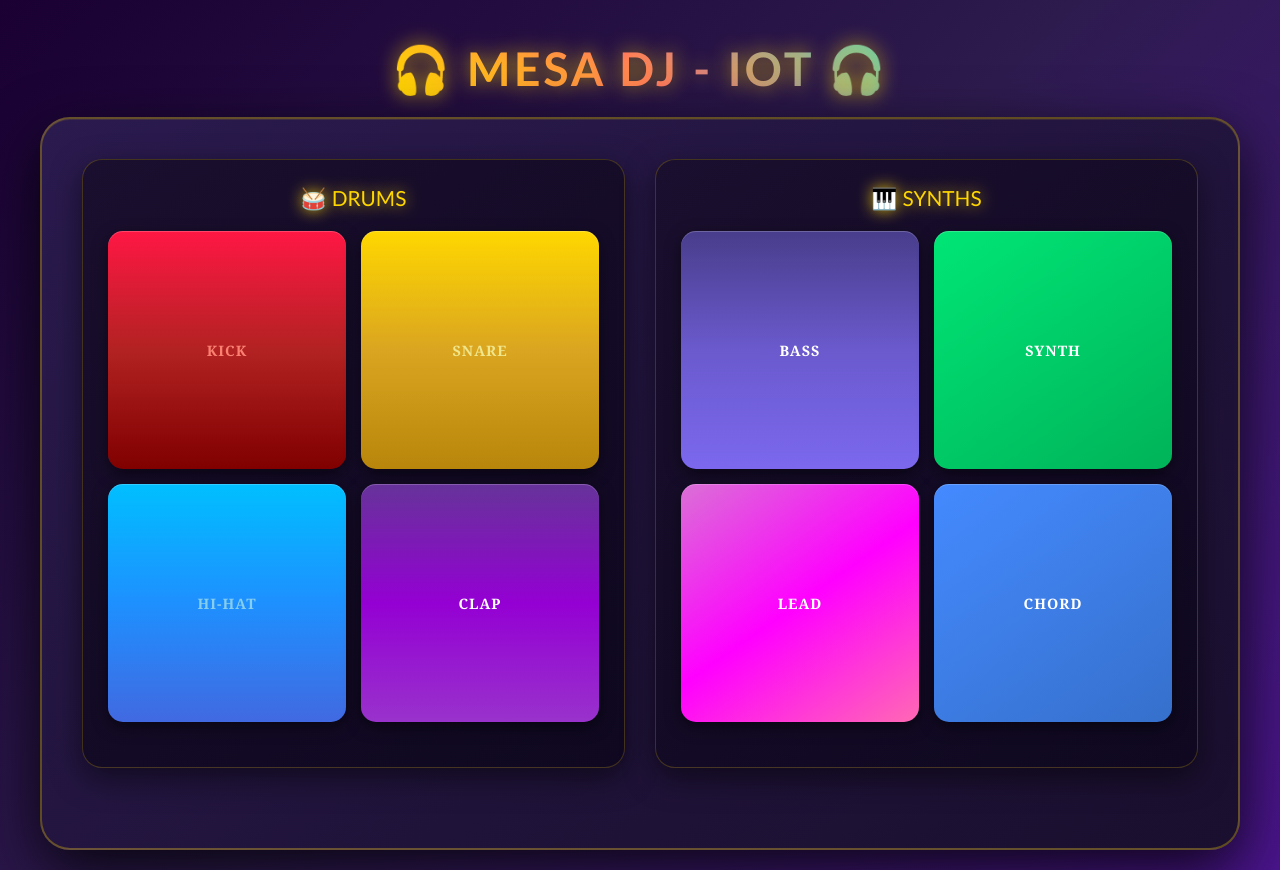
After one commit to JoyceMirandaa/mesaDJ, a PHP site: page / in a window 1280 px wide. The commit adds this page. Run offline with PHP 8.4, Linux system fonts and the light colour scheme.

Commit message:
Add files via upload

```diff
--- /dev/null
+++ b/index.php
@@ -0,0 +1,181 @@
+<!DOCTYPE html>
+<html lang="pt-BR">
+<head>
+    <meta charset="UTF-8">
+    <meta name="viewport" content="width=device-width, initial-scale=1.0">
+    <title>Mesa DJ - iot</title>
+    <style>
+        * {
+            margin: 0;
+            padding: 0;
+            box-sizing: border-box;
+        }
+
+        body {
+            font-family: "Trebuchet MS", Helvetica, sans-serif;
+            background: linear-gradient(135deg, #1a0033 0%, #2d1b4e 50%, #4a148c 100%);
+            min-height: 100vh;
+            display: flex;
+            flex-direction: column;
+            align-items: center;
+            padding: 20px;
+            color: #fff;
+        }
+
+        h1 {
+            margin: 20px 0;
+            font-size: 2.9em;
+            text-shadow: 0 0 20px rgba(255, 215, 0, 0.7);
+            letter-spacing: 3px;
+            background: linear-gradient(45deg, #ffd700, #ff6b6b, #4ecdc4);
+            -webkit-background-clip: text;
+            -webkit-text-fill-color: transparent;
+            background-clip: text;
+        }
+
+        .dj-mixer {
+            background: linear-gradient(145deg, #2a1a4e, #1a0f2e);
+            border-radius: 30px;
+            padding: 40px;
+            box-shadow: 0 20px 60px rgba(0, 0, 0, 0.8),
+                        inset 0 1px 0 rgba(255, 215, 0, 0.1);
+            max-width: 1200px;
+            width: 100%;
+            border: 2px solid rgba(255, 215, 0, 0.3);
+        }
+
+        .deck-section {
+            display: grid;
+            grid-template-columns: repeat(auto-fit, minmax(250px, 1fr));
+            gap: 30px;
+            margin-bottom: 40px;
+        }
+
+        .deck {
+            background: linear-gradient(145deg, #1a0f2e, #0f0820);
+            border-radius: 20px;
+            padding: 25px;
+            box-shadow: 0 10px 30px rgba(0, 0, 0, 0.5);
+            border: 1px solid rgba(255, 215, 0, 0.2);
+        }
+
+        .deck-title {
+            text-align: center;
+            margin-bottom: 20px;
+            font-size: 1.3em;
+            color: #ffd700;
+            text-shadow: 0 0 15px rgba(255, 215, 0, 0.8);
+        }
+
+        .pad-grid {
+            display: grid;
+            grid-template-columns: repeat(2, 1fr);
+            gap: 15px;
+            margin-bottom: 20px;
+        }
+
+        .pad {
+            aspect-ratio: 1;
+            border: none;
+            border-radius: 15px;
+            font-size: 0.9em;
+            font-weight: bold;
+            cursor: pointer;
+            transition: all 0.1s ease;
+            text-transform: uppercase;
+            letter-spacing: 1px;
+            box-shadow: 0 5px 15px rgba(0, 0, 0, 0.5),
+                        inset 0 1px 0 rgba(255, 255, 255, 0.2);
+        }
+
+        .pad:active {
+            transform: scale(0.95);
+            box-shadow: 0 2px 8px rgba(0, 0, 0, 0.5),
+                        inset 0 2px 5px rgba(0, 0, 0, 0.5);
+        }
+
+        .pad.playing {
+            animation: pulse 0.3s ease;
+            box-shadow: 0 0 30px currentColor;
+        }
+
+        @keyframes pulse {
+            0%, 100% { transform: scale(1); }
+            50% { transform: scale(1.05); }
+        }
+
+        .kick { background: linear-gradient(180deg, #ff1744, #B22222, #800000); color: #FA8072; font-family: Georgia, serif;}
+        .snare { background: linear-gradient(180deg, #FFD700,#DAA520, #B8860B); color: #F0E68C; font-family: Georgia, serif;}
+        .hihat { background: linear-gradient(180deg, #00BFFF, #1E90FF, #4169E1); color: #87CEEB; font-family: Georgia, serif;}
+        .clap { background: linear-gradient(180deg,#663399, #9400D3, #9932CC); color: white; font-family: Georgia, serif;}
+
+        .bass { background: linear-gradient(180deg, #483D8B, #6A5ACD, #7B68EE); color: white; font-family: Georgia, serif;}
+        .synth { background: linear-gradient(145deg, #00e676, #00b359); color: white; font-family: Georgia, serif;}
+        .lead { background: linear-gradient(145deg, #DA70D6, #FF00FF, #FF69B4); color: white; font-family: Georgia, serif;}
+        .chord { background: linear-gradient(145deg, #448aff, #3670cc); color: white; font-family: Georgia, serif;}
+
+
+
+    </style>
+</head>
+<body>
+    <h1>🎧 MESA DJ - IOT 🎧</h1>
+
+    <div class="dj-mixer">
+        <div class="deck-section">
+            <!-- DECK 1: DRUMS -->
+            <div class="deck">
+                <div class="deck-title">🥁 DRUMS</div>
+                <div class="pad-grid" id="status-message">
+                    <button class="pad kick" onclick="sendKey('k')">kick</button>
+                    <button class="pad snare"onclick="sendKey('w')">Snare</button>
+                    <button class="pad hihat" onclick="sendKey('e')">Hi-Hat</button>
+                    <button class="pad clap" onclick="sendKey('r')">Clap</button>
+                </div>
+            </div>
+
+            <!-- DECK 2: SYNTHS -->
+            <div class="deck">
+                <div class="deck-title">🎹 SYNTHS</div>
+                <div class="pad-grid">
+                    <button class="pad bass" onclick="sendKey('a')">Bass</button>
+                    <button class="pad synth"  onclick="sendKey('s')">Synth</button>
+                    <button class="pad lead"  onclick="sendKey('d')">Lead</button>
+                    <button class="pad chord"  onclick="sendKey('f')">Chord</button>
+                </div>
+            </div>
+    <script>
+        const keyMap = {
+            'k': 'kick', 'w': 'snare', 'e': 'hihat', 'r': 'clap',
+            'a': 'bass', 's': 'synth', 'd': 'lead', 'f': 'chord',
+        }
+        function sendKey(key){
+            const soundName = keyMap[key];
+            if(soundName){
+                fetch(`iot.php?nome_som=${soundName}`)
+                .then(response =>{
+                    if(!response.ok){
+                        throw new Error("Não está respondendo");
+                    }
+                    return response.text();
+                })
+            }
+        }
+
+        // Event listeners para os pads (apenas visual)
+        document.querySelectorAll('.pad').forEach(pad => {
+            pad.addEventListener('click', function() {
+                this.classList.add('playing');
+                setTimeout(() => this.classList.remove('playing'), 300);
+            });
+        });
+        document.getElementById('stopAll').addEventListener('click', function() {
+            document.querySelectorAll('.pad').forEach(pad => {
+                pad.classList.remove('playing');
+            });
+        });
+
+
+    </script>
+</body>
+</html>
```
Also changed, not shown: iot.php (+9 -8 lines).
